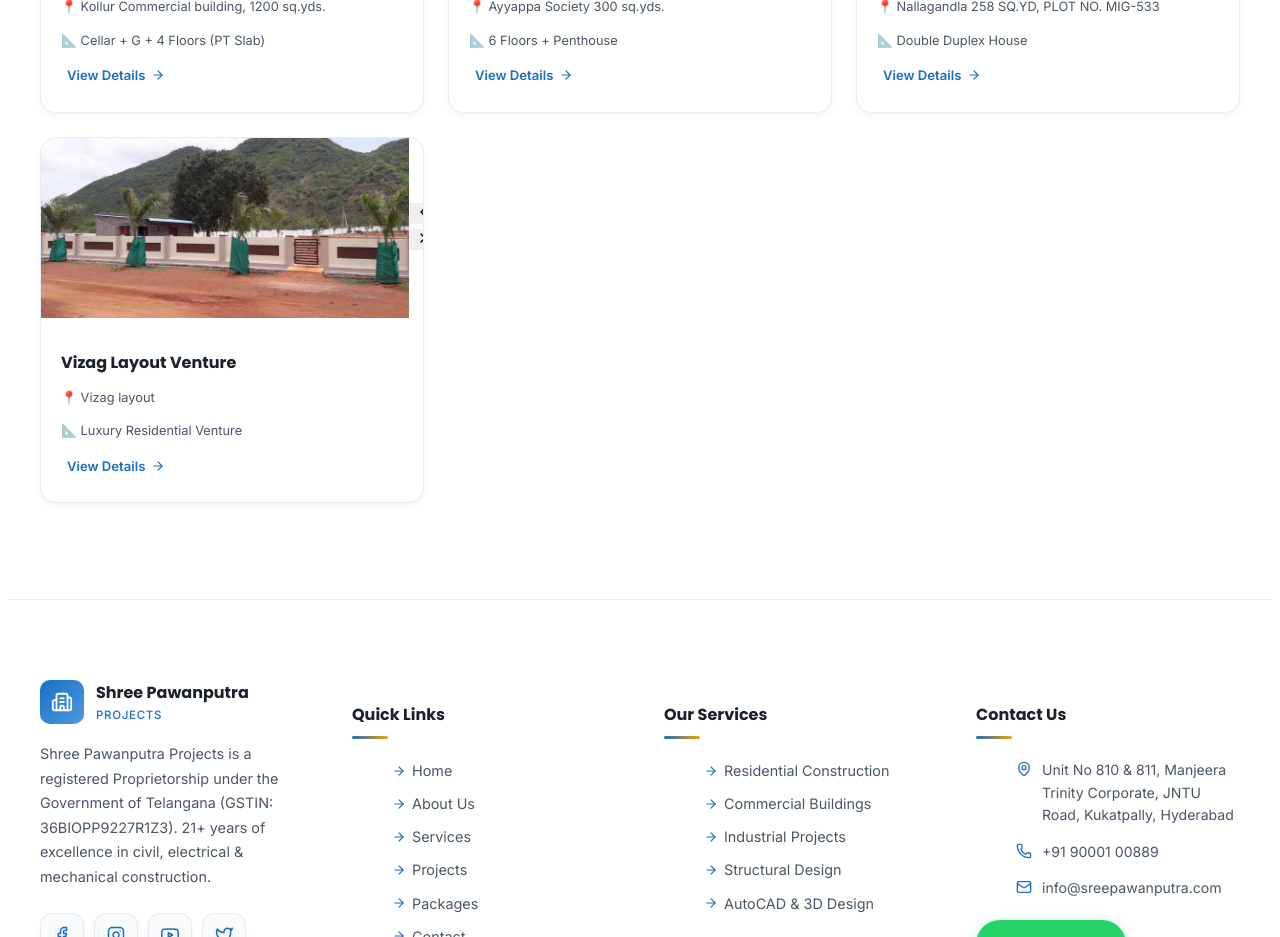
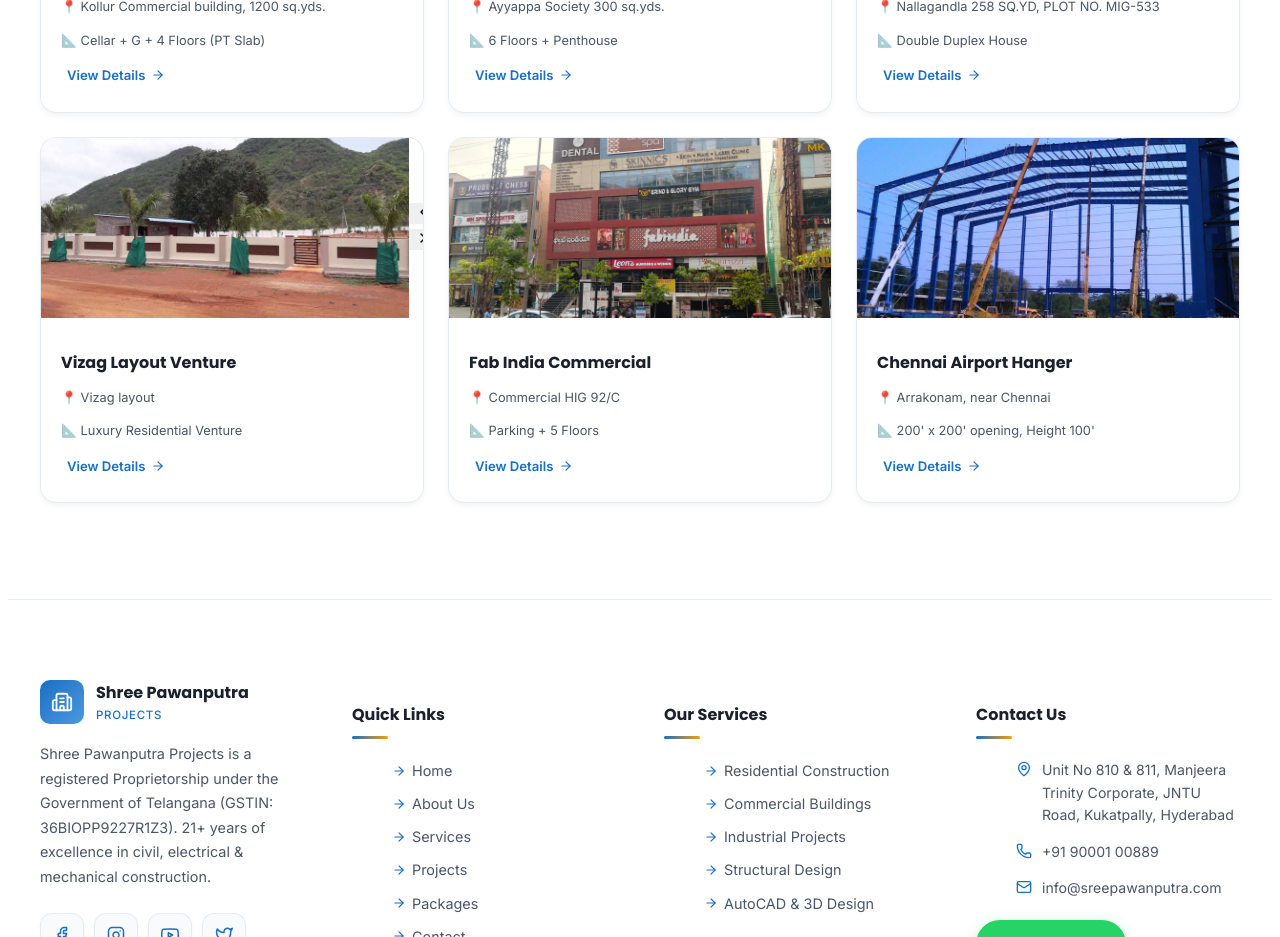
Before and after one commit to BasithRahul/brickBoltSPP, a React (Vite) app in the folder client/: page /projects in a window 1280 px wide. Shown: the part 1760-2697 px from the top of the page. Built offline with nearby package versions, Linux system fonts and the light colour scheme.

Commit message:
Add Fab India and Airport Hanger projects

```diff
--- a/client/src/pages/Projects.jsx
+++ b/client/src/pages/Projects.jsx
@@ -151,6 +151,28 @@ const projects = [
       "/projects/venture/shared image (7).jpg"
     ],
     desc: "A sprawling luxury venture located in a prime Vizag layout. This project focuses on high-end infrastructure, landscaping, and community-centric urban planning."
+  },
+  {
+    id: 12,
+    title: "Fab India Commercial",
+    category: "Commercial",
+    location: "Commercial HIG 92/C",
+    area: "Parking + 5 Floors",
+    year: "Ongoing",
+    color: "#8b5cf6",
+    images: ["/projects/fab india/shared image (10).jpg"],
+    desc: "A significant commercial project for Fab India featuring a Parking + 5 floor structure. Designed for premium retail and commercial space utilization in a prime HIG location."
+  },
+  {
+    id: 13,
+    title: "Chennai Airport Hanger",
+    category: "Ventures",
+    location: "Arrakonam, near Chennai",
+    area: "200' x 200' opening, Height 100'",
+    year: "Completed",
+    color: "#f59e0b",
+    images: ["/projects/airport/shared image (11).jpg"],
+    desc: "A monumental aviation infrastructure venture featuring a massive airport hanger with 200' x 200' openings and 100' height. Specialized structural engineering for large-scale industrial projects."
   },
 ];
 
```
Also changed, not shown: client/public/projects/airport/shared image (11).jpg (added), client/public/projects/fab india/shared image (10).jpg (added).
